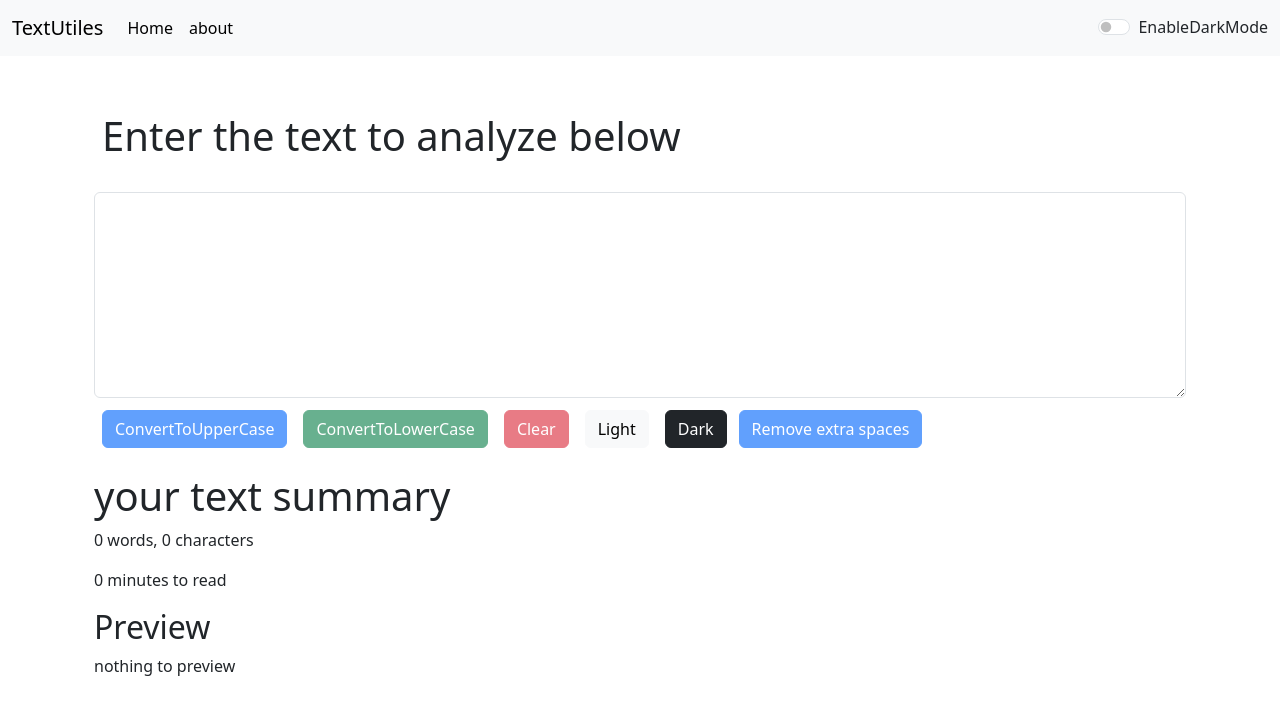
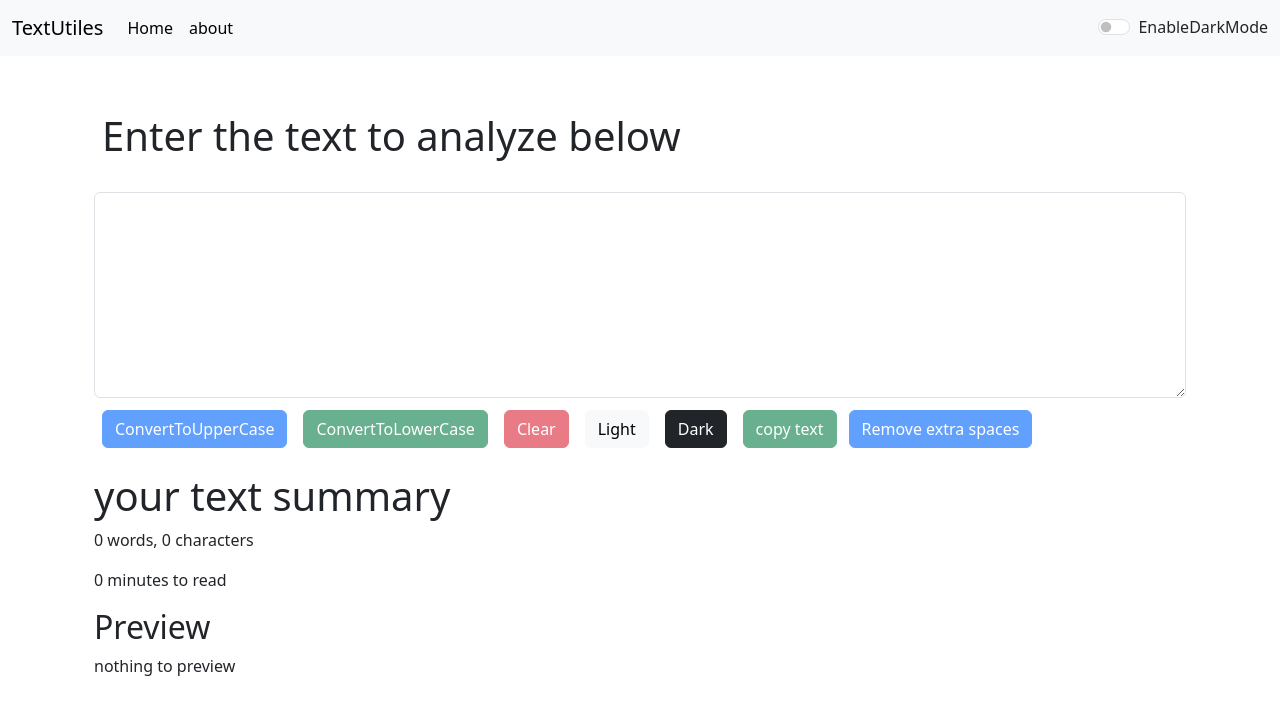
Before and after one commit to MohammedAzhar043/TextUtils, a React (Create React App) app: page / in a window 1280 px wide. Shown: the top 714 px of the page. Built offline with nearby package versions, Linux system fonts and the light colour scheme.

Commit message:
some more fixes

```diff
--- a/src/components/TextForm.js
+++ b/src/components/TextForm.js
@@ -44,11 +44,11 @@ export default function TextForm(props) {
     setText(newText.join(" "));
     props.showAlert("the extra spaces are removed", "success");
   };
-  // const handleCopy = () =>{
-  //   document.getElementById('myBox');
-  //   text.select();
-  //   navigator.clipboard.writeText(text.value);
-  // }
+  const handleCopy = () =>{
+    // document.getElementById('myBox');
+    // text.select();
+    navigator.clipboard.writeText(text);
+  }
 
   const [text, setText] = useState("");
   //   text = "enter here";//wrong way to change the state
@@ -90,9 +90,9 @@ export default function TextForm(props) {
           <button className="btn btn-dark mx-2 my-2" onClick={handleDarkTheam}>
             Dark
           </button>
-          {/* <button className="btn btn-dark mx-2 my-2" onClick={handleCopy}>
+          <button   disabled={text.length===0} className="btn btn-success mx-2 my-2" onClick={handleCopy}>
             copy text
-          </button> */}
+          </button>
           <button  disabled={text.length===0} className="btn btn-primary mx-1 my-2" onClick={handleExtraSpaces}>
             Remove extra spaces
           </button>
@@ -105,7 +105,7 @@ export default function TextForm(props) {
       >
         <h1 >your text summary</h1>
         <p>
-          {text.split(" ").filter((element)=>{
+          {text.split(/\s+/).filter((element)=>{
             return element.length!==0
           }).length} words, {text.length} characters
         </p>
--- a/src/index.css
+++ b/src/index.css
@@ -0,0 +1,3 @@
+.accordion-button::after{
+    filter: invert(1);
+}
```
